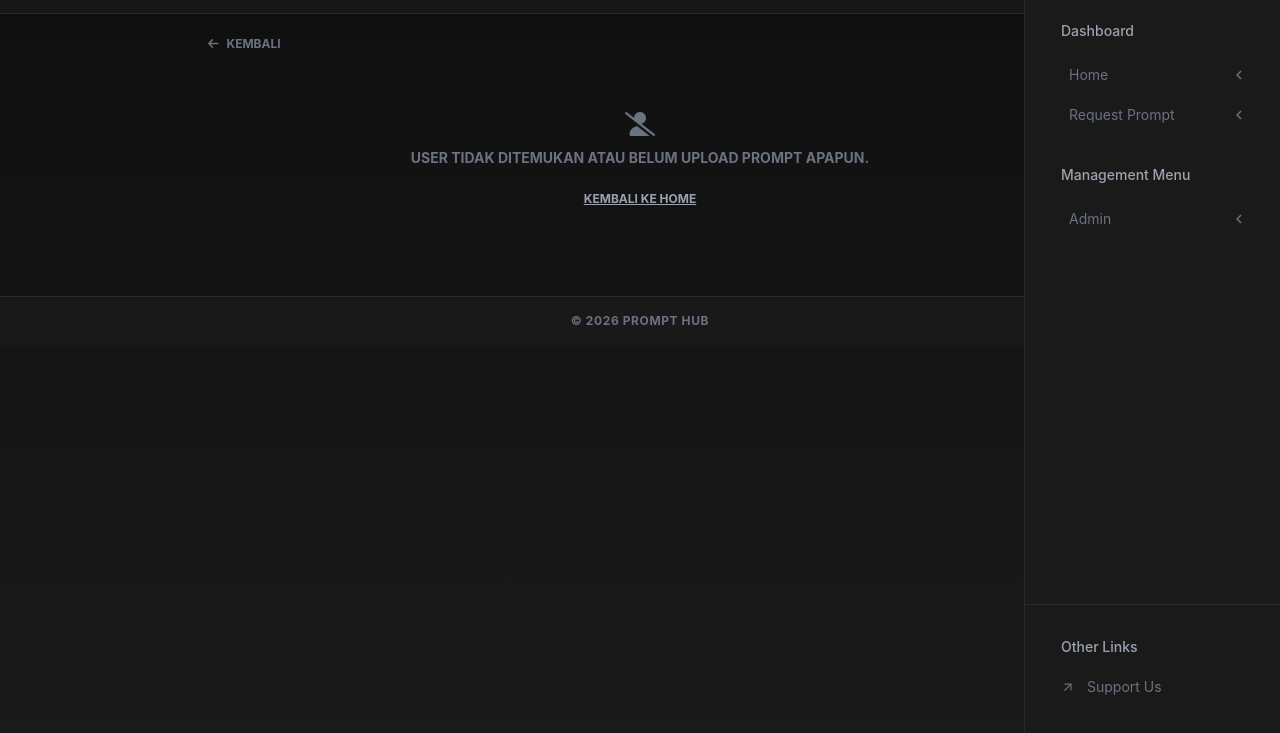
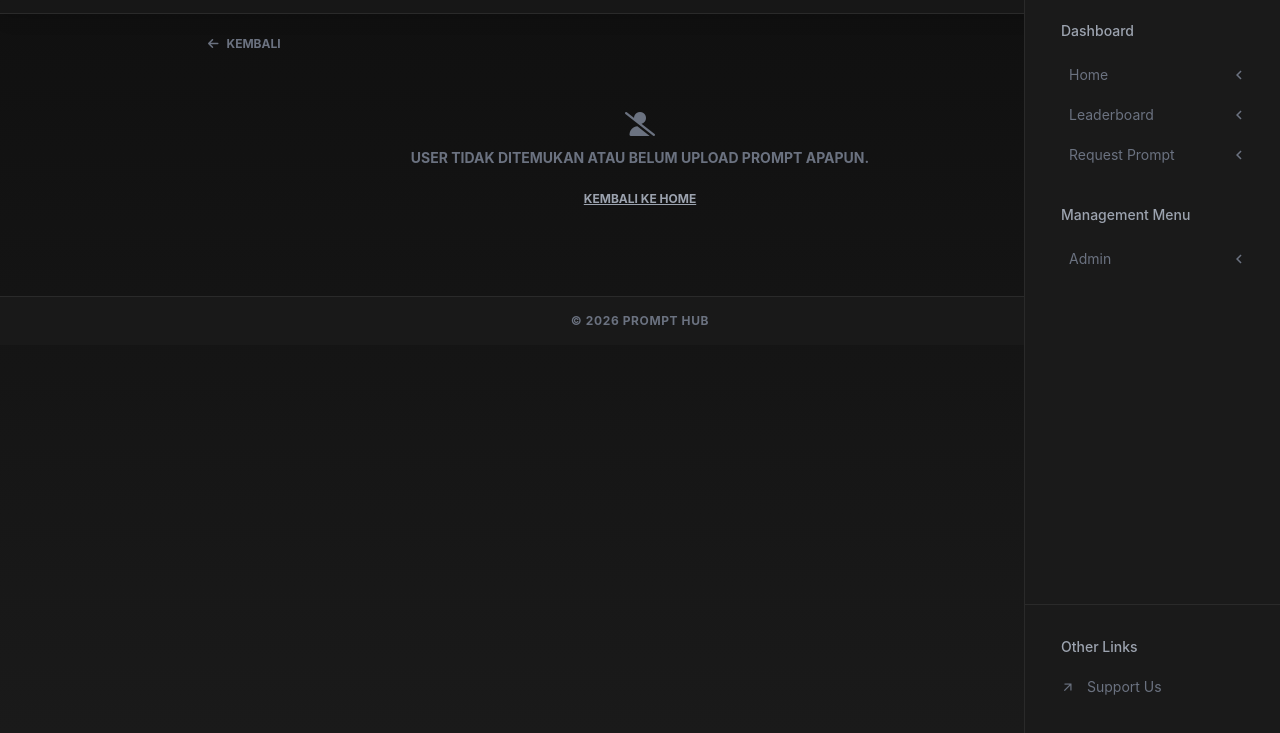
Before and after one commit to gipicihuy/kumpulan-prompt-ai, a website: page public/profile.html in a window 1280 px wide. Shown: the part 67-800 px from the top of the page. Drawn offline with nearby package versions, Linux system fonts and the light colour scheme; some packages are replaced by stand-ins of ours; a script that the page names is missing.

Commit message:
Update profile.html

```diff
--- a/public/profile.html
+++ b/public/profile.html
@@ -151,6 +151,7 @@
                 <p class="font-medium text-sm mb-4 px-4" style="color:var(--text-secondary)">Dashboard</p>
                 <div class="space-y-1 pl-2">
                     <a href="/" class="sidebar-link flex items-center justify-between py-1 pl-4 pr-3 text-sm rounded-xl"><span>Home</span><i class="material-icons text-lg ml-3">keyboard_arrow_left</i></a>
+                    <a href="/leaderboard" class="sidebar-link flex items-center justify-between py-1 pl-4 pr-3 text-sm rounded-xl"><span>Leaderboard</span><i class="material-icons text-lg ml-3">keyboard_arrow_left</i></a>
                     <a href="/request" class="sidebar-link flex items-center justify-between py-1 pl-4 pr-3 text-sm rounded-xl"><span>Request Prompt</span><i class="material-icons text-lg ml-3">keyboard_arrow_left</i></a>
                 </div>
             </nav>
```
